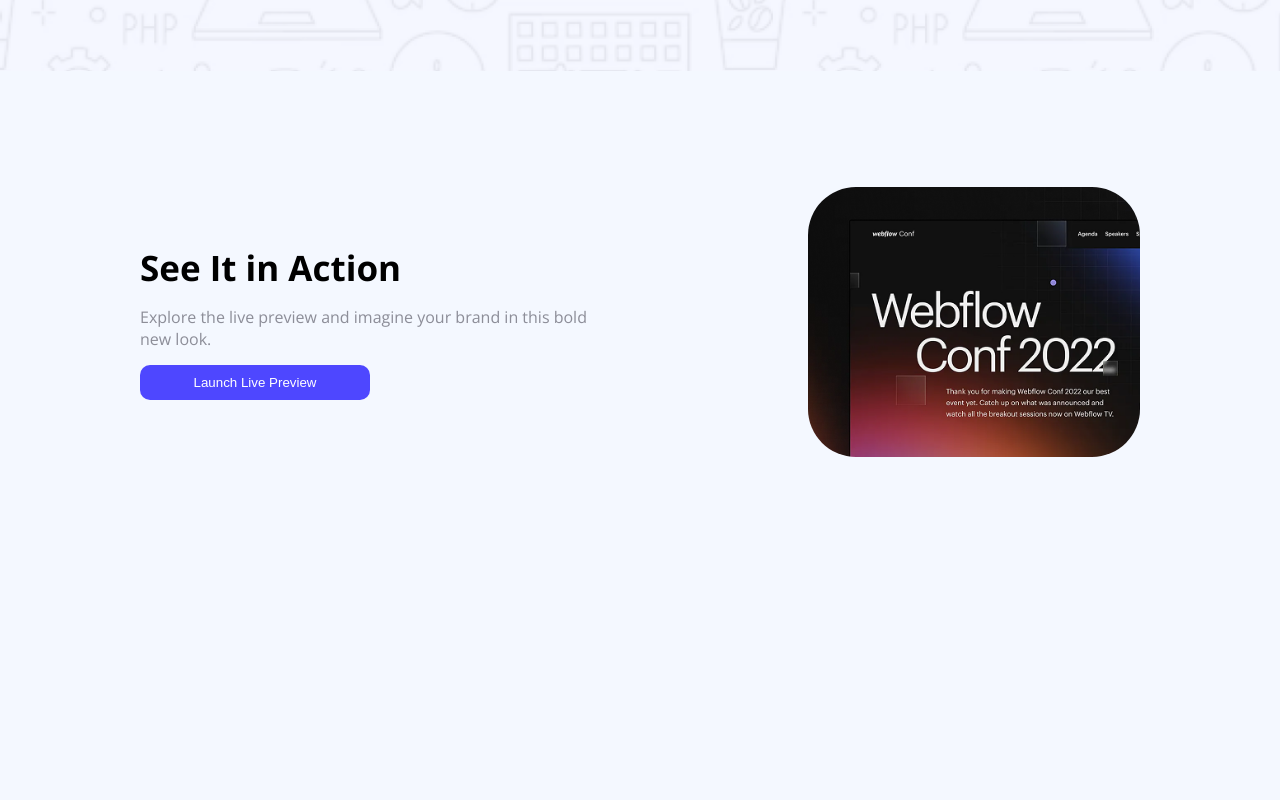
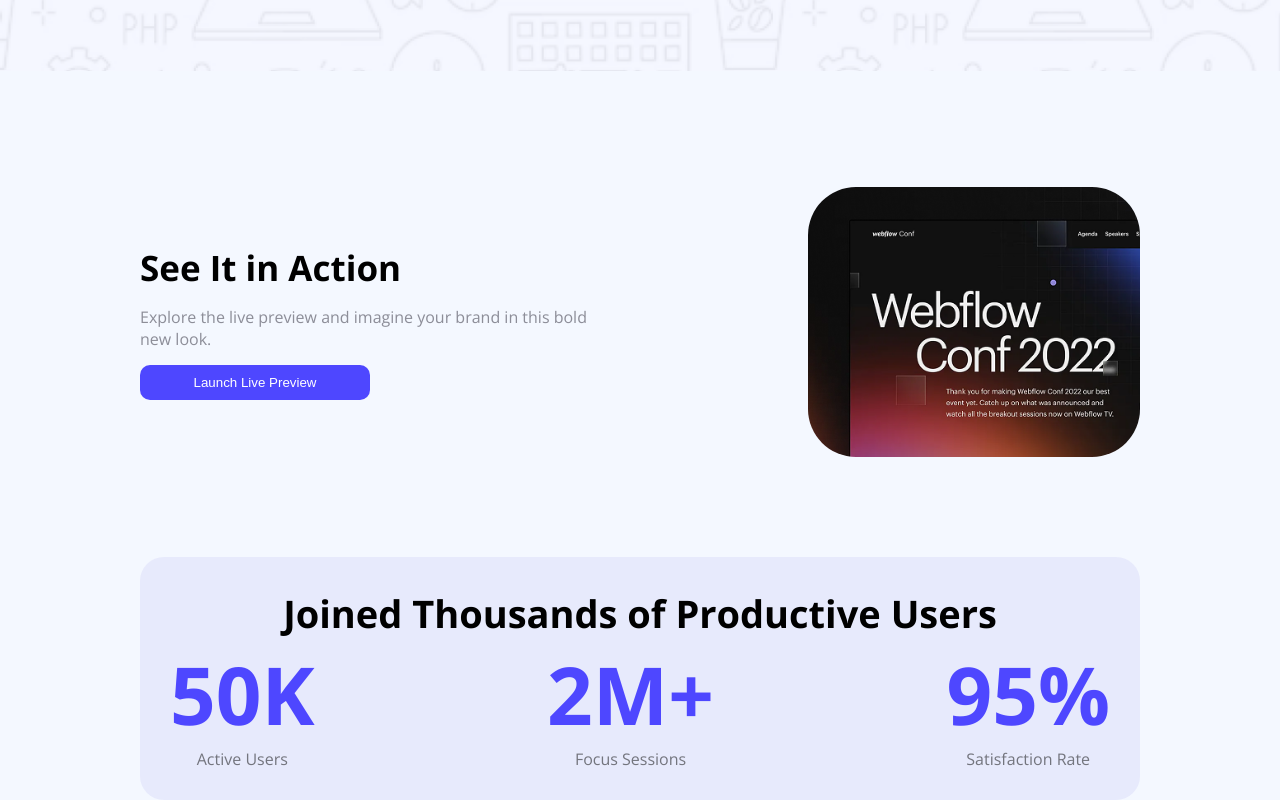
Before and after one commit to Md-Baayejid/Assignment-1, a plain HTML site: page index.html in a window 1280 px wide. Shown: the part 627-1427 px from the top of the page. Before the commit the page ends 1089 px from the top, so only its background shows below. Drawn offline with nearby package versions, Linux system fonts and the light colour scheme.

Commit message:
added views section

```diff
--- a/index.html
+++ b/index.html
@@ -37,11 +37,36 @@
         <section id="action">
             <div id="action-detailes">
                 <h1 class="font2" id="act-title">See It in Action</h1>
-                <p class="font2" id="act-disc">Explore the live preview and imagine your brand in this bold new look.</p>
+                <p class="font2" id="act-disc">Explore the live preview and imagine your brand in this bold new look.
+                </p>
                 <button id="third-btn">Launch Live Preview</button>
             </div>
             <img id="act-img" src="./Assets/wc-mini.png" alt="">
         </section>
+
+        <section id="views">
+
+            <div id="vie-detail">
+                <p class="font2" id="view-title">Joined Thousands of Productive Users</p>
+                <div id="vi-discri">
+                    <div class="item">
+                        <p class="font1"  id="vi-text1">50K</p>
+                        <p class="font1" id="vi-title1">Active Users</p>
+                    </div>
+                    <div class="item">
+                        <p class="font1" id="vi-text2">2M+</p>
+                        <p class="font1" id="vi-title2">Focus Sessions</p>
+                    </div>
+                    <div class="item">
+                        <p class="font1" id="vi-text3">95%</p>
+                        <p class="font1" id="vi-title3">Satisfaction Rate</p>
+                    </div>
+                </div>
+            </div>
+
+
+        </section>
+
     </main>
 
 </body>
--- a/style.css
+++ b/style.css
@@ -6,7 +6,7 @@
 /* SHARED STYLE  */
 
 .font1{
-
+     /* inter */
   font-family: "Open Sans", sans-serif;
   font-optical-sizing: auto;
   font-weight: weight;
@@ -15,7 +15,7 @@
     "wdth" 100;
 }
 .font2{
-
+     /* raleway */
   font-family: "Open Sans", sans-serif;
   font-optical-sizing: auto;
   font-weight: weight;
@@ -48,6 +48,7 @@
     border: 0px;
     border-radius: 10px;
     color: white;
+    font-size: 16px;
 }
 #navigation{
     display: flex;
@@ -63,7 +64,7 @@
 
 
 #banner-title{
-    font-size: 50px;
+    font-size: 65px;
     font-weight: 700;
     line-height: 70px;
     background-color: rgb(0, 255, 255,0);
@@ -72,11 +73,12 @@
 
 #second-btn{
     background-color: #4E47FF;
-     width: 120px;
+     width: 150px;
     height: 35px;
     border: 0px;
     border-radius: 10px;
     color: white;
+   font-size: 16px;
 
 }
 #banner{
@@ -140,3 +142,61 @@ main{
     border-radius: 48px;
 
 }
+
+/* ***VIEW STYLLE*** */
+
+.about{
+ background-color: rgba(116, 113, 220, 0.1);
+}
+#views{
+
+    text-align: center;
+    margin-top: 100px;
+    padding: 30px;
+    border-radius: 24px;
+     background-color: rgba(116, 113, 220, 0.1);}
+
+#vi-discri{
+    display: flex;
+    justify-content: space-between;
+    background-color: rgba(116, 113, 220, 0.1);
+
+}
+#view-title{
+    font-size: 38px;
+    font-weight: 700;
+     background-color: rgba(116, 113, 220, 0.1);
+}
+#vi-text1{
+    font-size: 80px;
+    font-weight: 700;
+    color: #4E47FF;
+     background-color: rgba(116, 113, 220, 0.1);
+}
+#vi-text2{
+    font-size: 80px;
+    font-weight: 700;
+    color: #4E47FF;
+     background-color: rgba(116, 113, 220, 0.1);
+}
+#vi-text3{
+    font-size: 80px;
+    font-weight: 700;
+    color: #4E47FF;
+     background-color: rgba(116, 113, 220, 0.1);
+}
+#vi-title1{
+    font-size: 20;
+    color: rgba(0, 0, 0, 0.5);
+     background-color: rgba(116, 113, 220, 0.1);
+}
+#vi-title2{
+    font-size: 20;
+    color: rgba(0, 0, 0, 0.5);
+     background-color: rgba(116, 113, 220, 0.1);
+}
+#vi-title3{
+    font-size: 20;
+    color: rgba(0, 0, 0, 0.5);
+     background-color: rgba(116, 113, 220, 0.1);
+}
```
